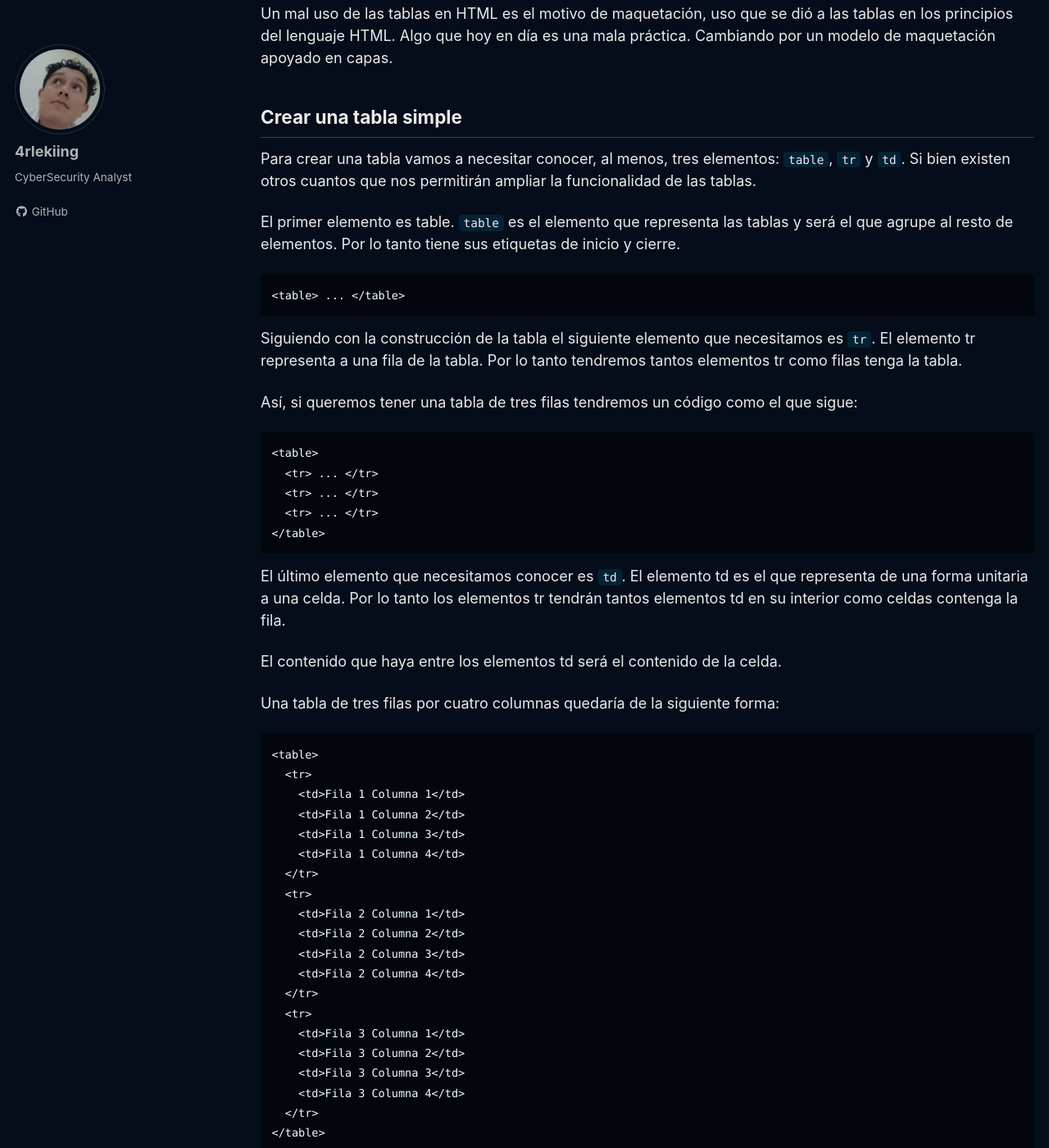
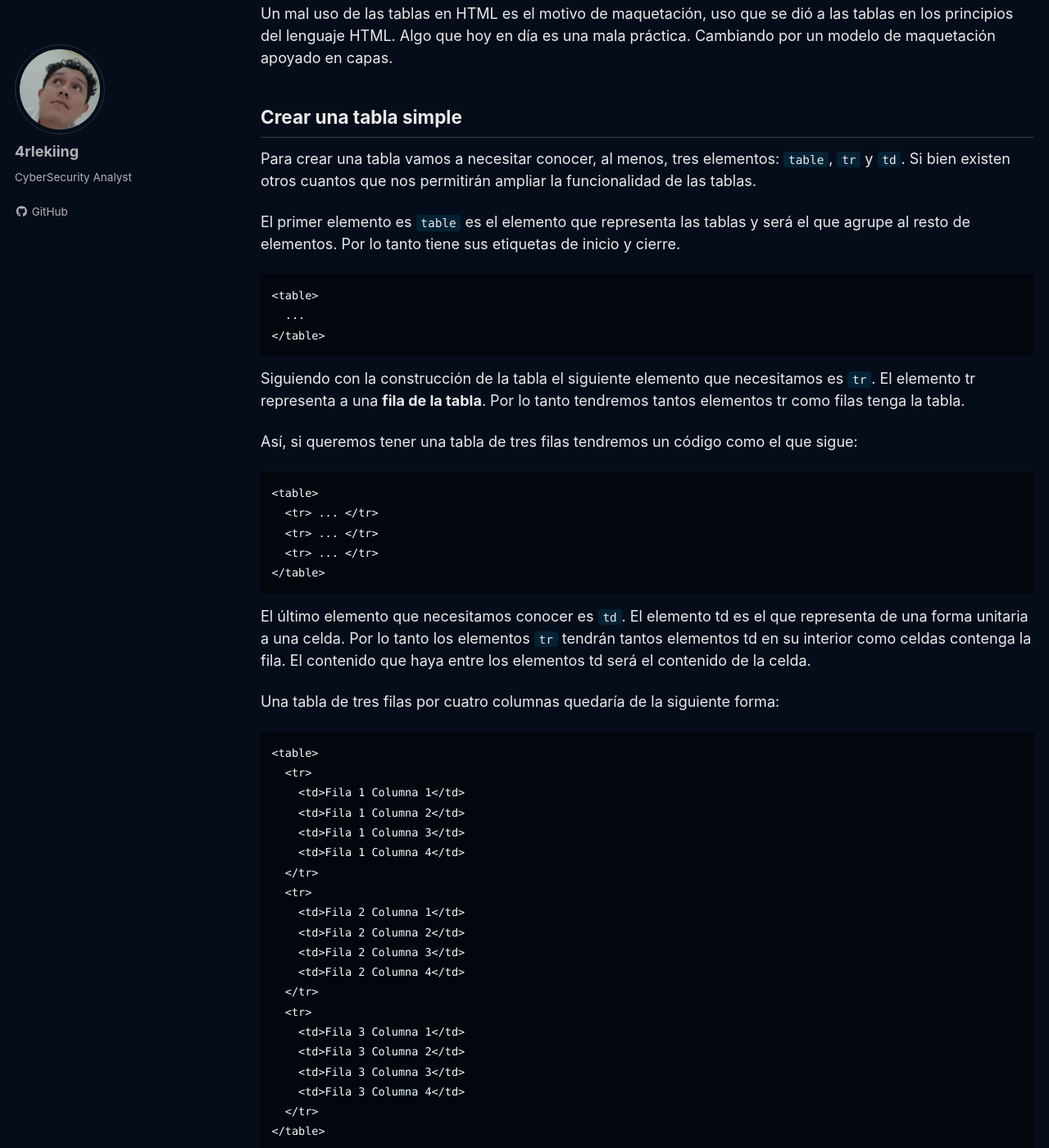
Before and after one commit to 4rleking/HTML.github.io, a Jekyll site: the page built from _posts/2023-08-15-Tablas.md, in a window 1280 px wide and 1400 px high, scrolled down 982 px. Shown: the whole window at 82% size. Built offline with Jekyll 4.4.1, drawn with Linux system fonts in a browser that asks for light colours; cached includes are drawn as plain includes; a script that is not in the unit is left out; some of the changed text lies outside the part shown.

Commit message:
Update 2023-08-15-Tablas.md

````diff
--- a/_posts/2023-08-15-Tablas.md
+++ b/_posts/2023-08-15-Tablas.md
@@ -29,17 +29,19 @@ Un mal uso de las tablas en HTML es el motivo de maquetación, uso que se dió a
 
 Para crear una tabla vamos a necesitar conocer, al menos, tres elementos: `table`, `tr` y `td`. Si bien existen otros cuantos que nos permitirán ampliar la funcionalidad de las tablas.
 
-El primer elemento es table. `table` es el elemento que representa las tablas y será el que agrupe al resto de elementos. Por lo tanto tiene sus etiquetas de inicio y cierre.
+El primer elemento es `table` es el elemento que representa las tablas y será el que agrupe al resto de elementos. Por lo tanto tiene sus etiquetas de inicio y cierre.
 
-```
-<table> ... </table>
+```text
+<table>
+  ...
+</table>
 ```
 
-Siguiendo con la construcción de la tabla el siguiente elemento que necesitamos es `tr`. El elemento tr representa a una fila de la tabla. Por lo tanto tendremos tantos elementos tr como filas tenga la tabla.
+Siguiendo con la construcción de la tabla el siguiente elemento que necesitamos es `tr`. El elemento tr representa a una **fila de la tabla**. Por lo tanto tendremos tantos elementos tr como filas tenga la tabla.
 
 Así, si queremos tener una tabla de tres filas tendremos un código como el que sigue:
 
-```
+```text
 <table>
   <tr> ... </tr>
   <tr> ... </tr>
@@ -47,13 +49,11 @@ Así, si queremos tener una tabla de tres filas tendremos un código como el que
 </table>
 ```
 
-El último elemento que necesitamos conocer es `td`. El elemento td es el que representa de una forma unitaria a una celda. Por lo tanto los elementos tr tendrán tantos elementos td en su interior como celdas contenga la fila.
-
-El contenido que haya entre los elementos td será el contenido de la celda.
+El último elemento que necesitamos conocer es `td`. El elemento td es el que representa de una forma unitaria a una celda. Por lo tanto los elementos `tr` tendrán tantos elementos td en su interior como celdas contenga la fila. El contenido que haya entre los elementos td será el contenido de la celda.
 
 Una tabla de tres filas por cuatro columnas quedaría de la siguiente forma:
 
-```
+```text
 <table>
   <tr>
     <td>Fila 1 Columna 1</td>
@@ -76,7 +76,7 @@ Una tabla de tres filas por cuatro columnas quedaría de la siguiente forma:
 </table>
 ```
 
-Así con los tres elementos table, tr y td tenemos construida nuestra tabla.
+Así con los tres elementos `table`, `tr` y `td` tenemos construida nuestra tabla.
 
 Visualmente tendríamos algo así:
 
````
